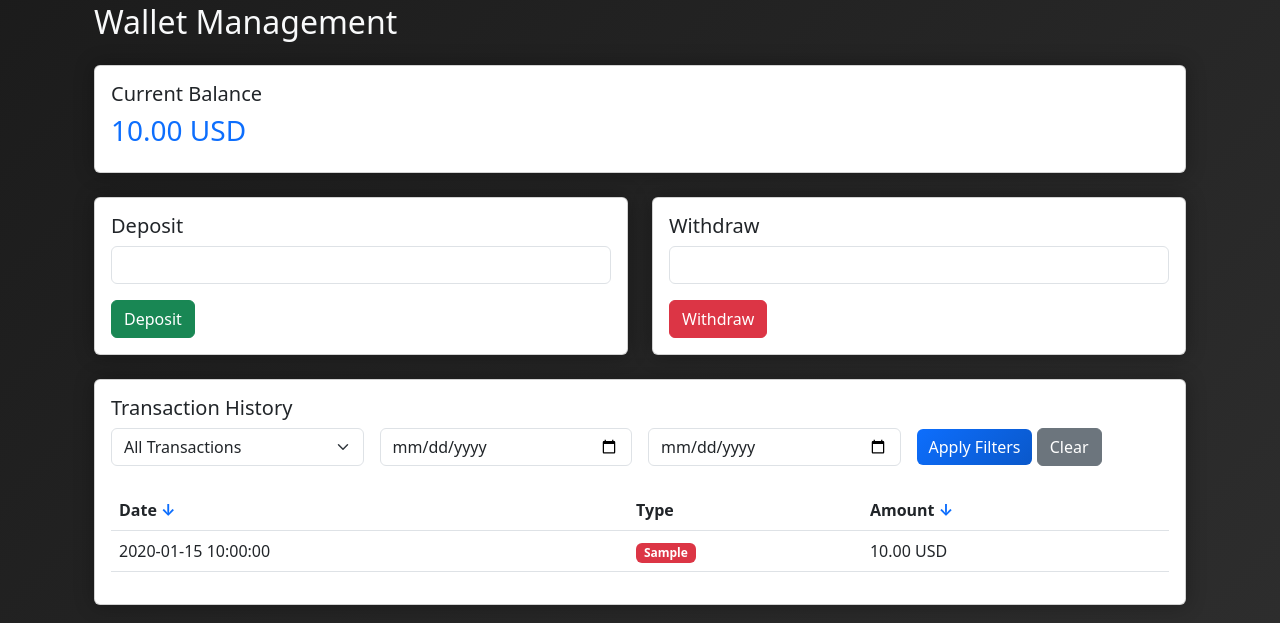
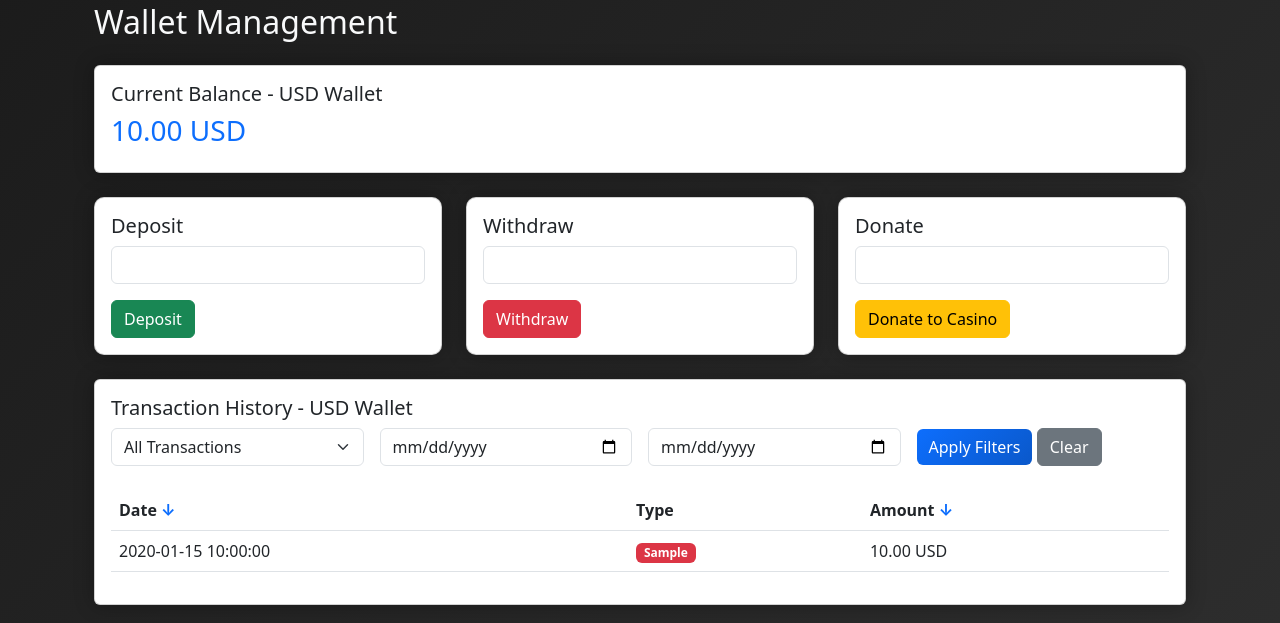
Before and after one commit to dorukyalcin/Comp306-Project, a Flask app: page /wallet in a window 1280 px wide. Shown: the part 177-800 px from the top of the page. Run offline with Flask 3, Linux system fonts and the light colour scheme; a user stored in the database is signed in; tables that the repository leaves empty hold one stand-in row (values such as "Sample post"); some libraries are stand-ins or nearby versions.

Commit message:
walllet chajging functionaliyty added

```diff
--- a/app.py
+++ b/app.py
@@ -142,14 +142,22 @@ def profile():
     return render_template('profile.html', user=current_user)
 
 @app.route('/wallet', methods=['GET', 'POST'])
+@app.route('/wallet/<int:wallet_id>', methods=['GET', 'POST'])
 @login_required
-def wallet():
+def wallet(wallet_id=None):
     # Check if user has a wallet
     if not current_user.wallets:
         flash('No wallet found. Please contact support to create a wallet.', 'danger')
         return redirect(url_for('index'))
 
-    wallet = current_user.get_primary_wallet()
+    # Get the specific wallet or default to primary wallet
+    if wallet_id:
+        wallet = Wallet.query.filter_by(wallet_id=wallet_id, user_id=current_user.user_id).first()
+        if not wallet:
+            flash('Wallet not found.', 'danger')
+            return redirect(url_for('wallet'))
+    else:
+        wallet = current_user.get_primary_wallet()
 
     if request.method == 'POST':
         try:
@@ -161,11 +169,11 @@ def wallet():
                 amount = Decimal(amount_str)
             except (ValueError, TypeError):
                 flash('Invalid amount format. Please enter a valid number.', 'danger')
-                return redirect(url_for('wallet'))
+                return redirect(url_for('wallet', wallet_id=wallet.wallet_id))
 
             if amount <= 0:
                 flash('Amount must be greater than 0.', 'danger')
-                return redirect(url_for('wallet'))
+                return redirect(url_for('wallet', wallet_id=wallet.wallet_id))
 
             if action == 'deposit':
                 wallet.balance += amount
@@ -180,7 +188,7 @@ def wallet():
             elif action == 'withdraw':
                 if amount > wallet.balance:
                     flash('Insufficient funds.', 'danger')
-                    return redirect(url_for('wallet'))
+                    return redirect(url_for('wallet', wallet_id=wallet.wallet_id))
 
                 wallet.balance -= amount
                 transaction = Transaction(
@@ -190,9 +198,23 @@ def wallet():
                 )
                 db.session.add(transaction)
                 flash(f'Successfully withdrew {amount:.2f} {wallet.currency}', 'success')
+
+            elif action == 'donate':
+                if amount > wallet.balance:
+                    flash('Insufficient funds for donation.', 'danger')
+                    return redirect(url_for('wallet', wallet_id=wallet.wallet_id))
+
+                wallet.balance -= amount
+                transaction = Transaction(
+                    wallet_id=wallet.wallet_id,
+                    amount=amount,
+                    txn_type='donate'
+                )
+                db.session.add(transaction)
+                flash(f'Successfully donated {amount:.2f} {wallet.currency} to the casino. Thank you for your generosity!', 'success')
             else:
                 flash('Invalid action.', 'danger')
-                return redirect(url_for('wallet'))
+                return redirect(url_for('wallet', wallet_id=wallet.wallet_id))
 
             db.session.commit()
 
@@ -200,7 +222,7 @@ def wallet():
             db.session.rollback()
             flash(f'Transaction failed: {str(e)}', 'danger')
 
-        return redirect(url_for('wallet'))
+        return redirect(url_for('wallet', wallet_id=wallet.wallet_id))
 
     # GET request - display wallet page
     try:
@@ -238,6 +260,7 @@ def wallet():
 
         return render_template('wallet.html',
                              wallet=wallet,
+                             all_wallets=current_user.wallets,
                              transactions=transactions,
                              current_type=txn_type,
                              current_sort=sort_by,
--- a/static/css/style.css
+++ b/static/css/style.css
@@ -39,3 +39,42 @@ body {
     color: #b0b0b0 !important;
     opacity: 1;
 }
+
+/* Wallet Switcher Styles */
+.wallet-switcher .btn {
+    transition: all 0.3s ease;
+    border-radius: 8px;
+    padding: 12px 16px;
+    box-shadow: 0 2px 4px rgba(0,0,0,0.1);
+}
+
+.wallet-switcher .btn:hover {
+    transform: translateY(-2px);
+    box-shadow: 0 4px 8px rgba(0,0,0,0.15);
+}
+
+.wallet-switcher .btn-primary {
+    background: linear-gradient(135deg, #007bff, #0056b3);
+    border: none;
+}
+
+.wallet-switcher .btn-outline-primary:hover {
+    transform: translateY(-2px);
+    background: linear-gradient(135deg, #007bff, #0056b3);
+}
+
+.wallet-balance-badge {
+    font-size: 0.9em;
+    font-weight: 600;
+}
+
+/* Transaction Form Improvements */
+.transaction-forms .card {
+    transition: transform 0.2s ease;
+    border-radius: 10px;
+}
+
+.transaction-forms .card:hover {
+    transform: translateY(-3px);
+    box-shadow: 0 6px 12px rgba(0,0,0,0.1);
+}
--- a/templates/wallet.html
+++ b/templates/wallet.html
@@ -6,21 +6,45 @@
 <div class="container">
     <h2 class="mb-4">Wallet Management</h2>
 
+    <!-- Wallet Switcher -->
+    {% if all_wallets|length > 1 %}
+    <div class="card mb-4 wallet-switcher">
+        <div class="card-body">
+            <h5 class="card-title">Select Wallet</h5>
+            <div class="row">
+                {% for w in all_wallets %}
+                <div class="col-md-4 mb-2">
+                    <a href="{{ url_for('wallet', wallet_id=w.wallet_id) }}"
+                       class="btn {% if w.wallet_id == wallet.wallet_id %}btn-primary{% else %}btn-outline-primary{% endif %} w-100">
+                        <div class="d-flex justify-content-between align-items-center">
+                            <span><strong>{{ w.currency }}</strong></span>
+                            <span class="badge wallet-balance-badge {% if w.wallet_id == wallet.wallet_id %}bg-light text-dark{% else %}bg-primary{% endif %}">
+                                {{ "%.2f"|format(w.balance) }}
+                            </span>
+                        </div>
+                    </a>
+                </div>
+                {% endfor %}
+            </div>
+        </div>
+    </div>
+    {% endif %}
+
     <!-- Wallet Balance Card -->
     <div class="card mb-4">
         <div class="card-body">
-            <h5 class="card-title">Current Balance</h5>
+            <h5 class="card-title">Current Balance - {{ wallet.currency }} Wallet</h5>
             <h3 class="text-primary">{{ "%.2f"|format(wallet.balance) }} {{ wallet.currency }}</h3>
         </div>
     </div>
 
     <!-- Transaction Forms -->
-    <div class="row mb-4">
-        <div class="col-md-6">
+    <div class="row mb-4 transaction-forms">
+        <div class="col-md-4">
             <div class="card">
                 <div class="card-body">
                     <h5 class="card-title">Deposit</h5>
-                    <form method="POST">
+                    <form method="POST" action="{{ url_for('wallet', wallet_id=wallet.wallet_id) }}">
                         <div class="mb-3">
                             <input type="number" step="0.01" min="0.01" class="form-control" name="amount" required>
                         </div>
@@ -30,11 +54,11 @@
                 </div>
             </div>
         </div>
-        <div class="col-md-6">
+        <div class="col-md-4">
             <div class="card">
                 <div class="card-body">
                     <h5 class="card-title">Withdraw</h5>
-                    <form method="POST">
+                    <form method="POST" action="{{ url_for('wallet', wallet_id=wallet.wallet_id) }}">
                         <div class="mb-3">
                             <input type="number" step="0.01" min="0.01" class="form-control" name="amount" required>
                         </div>
@@ -44,21 +68,36 @@
                 </div>
             </div>
         </div>
+        <div class="col-md-4">
+            <div class="card">
+                <div class="card-body">
+                    <h5 class="card-title">Donate</h5>
+                    <form method="POST" action="{{ url_for('wallet', wallet_id=wallet.wallet_id) }}">
+                        <div class="mb-3">
+                            <input type="number" step="0.01" min="0.01" class="form-control" name="amount" required>
+                        </div>
+                        <input type="hidden" name="action" value="donate">
+                        <button type="submit" class="btn btn-warning">Donate to Casino</button>
+                    </form>
+                </div>
+            </div>
+        </div>
     </div>
 
     <!-- Transaction History -->
     <div class="card">
         <div class="card-body">
-            <h5 class="card-title">Transaction History</h5>
+            <h5 class="card-title">Transaction History - {{ wallet.currency }} Wallet</h5>
 
             <!-- Filters -->
-            <form method="GET" class="mb-4">
+            <form method="GET" action="{{ url_for('wallet', wallet_id=wallet.wallet_id) }}" class="mb-4">
                 <div class="row g-3">
                     <div class="col-md-3">
                         <select name="type" class="form-select">
                             <option value="all" {% if current_type == 'all' %}selected{% endif %}>All Transactions</option>
                             <option value="deposit" {% if current_type == 'deposit' %}selected{% endif %}>Deposits</option>
                             <option value="withdraw" {% if current_type == 'withdraw' %}selected{% endif %}>Withdrawals</option>
+                            <option value="donate" {% if current_type == 'donate' %}selected{% endif %}>Donations</option>
                         </select>
                     </div>
                     <div class="col-md-3">
@@ -69,7 +108,7 @@
                     </div>
                     <div class="col-md-3">
                         <button type="submit" class="btn btn-primary">Apply Filters</button>
-                        <a href="{{ url_for('wallet') }}" class="btn btn-secondary">Clear</a>
+                        <a href="{{ url_for('wallet', wallet_id=wallet.wallet_id) }}" class="btn btn-secondary">Clear</a>
                     </div>
                 </div>
             </form>
@@ -81,14 +120,14 @@
                         <tr>
                             <th>
                                 Date
-                                <a href="{{ url_for('wallet', type=current_type, sort='date', order='asc', start_date=start_date, end_date=end_date) }}" class="text-decoration-none">
+                                <a href="{{ url_for('wallet', wallet_id=wallet.wallet_id, type=current_type, sort='date', order='asc', start_date=start_date, end_date=end_date) }}" class="text-decoration-none">
                                     {% if current_sort == 'date' and current_order == 'asc' %}↑{% else %}↓{% endif %}
                                 </a>
                             </th>
                             <th>Type</th>
                             <th>
                                 Amount
-                                <a href="{{ url_for('wallet', type=current_type, sort='amount', order='asc', start_date=start_date, end_date=end_date) }}" class="text-decoration-none">
+                                <a href="{{ url_for('wallet', wallet_id=wallet.wallet_id, type=current_type, sort='amount', order='asc', start_date=start_date, end_date=end_date) }}" class="text-decoration-none">
                                     {% if current_sort == 'amount' and current_order == 'asc' %}↑{% else %}↓{% endif %}
                                 </a>
                             </th>
@@ -100,7 +139,7 @@
                             <tr>
                                 <td>{{ transaction.created_at.strftime('%Y-%m-%d %H:%M:%S') }}</td>
                                 <td>
-                                    <span class="badge {% if transaction.txn_type == 'deposit' %}bg-success{% else %}bg-danger{% endif %}">
+                                    <span class="badge {% if transaction.txn_type == 'deposit' %}bg-success{% elif transaction.txn_type == 'donate' %}bg-warning{% else %}bg-danger{% endif %}">
                                         {{ transaction.txn_type|title }}
                                     </span>
                                 </td>
```
